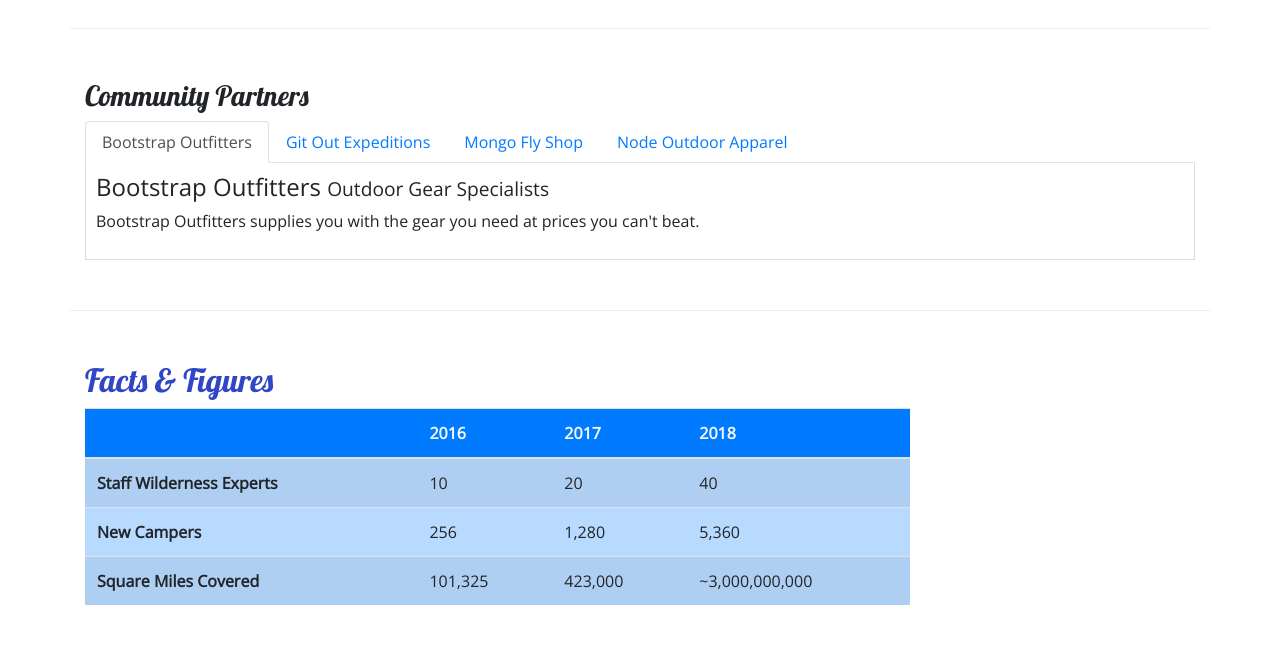
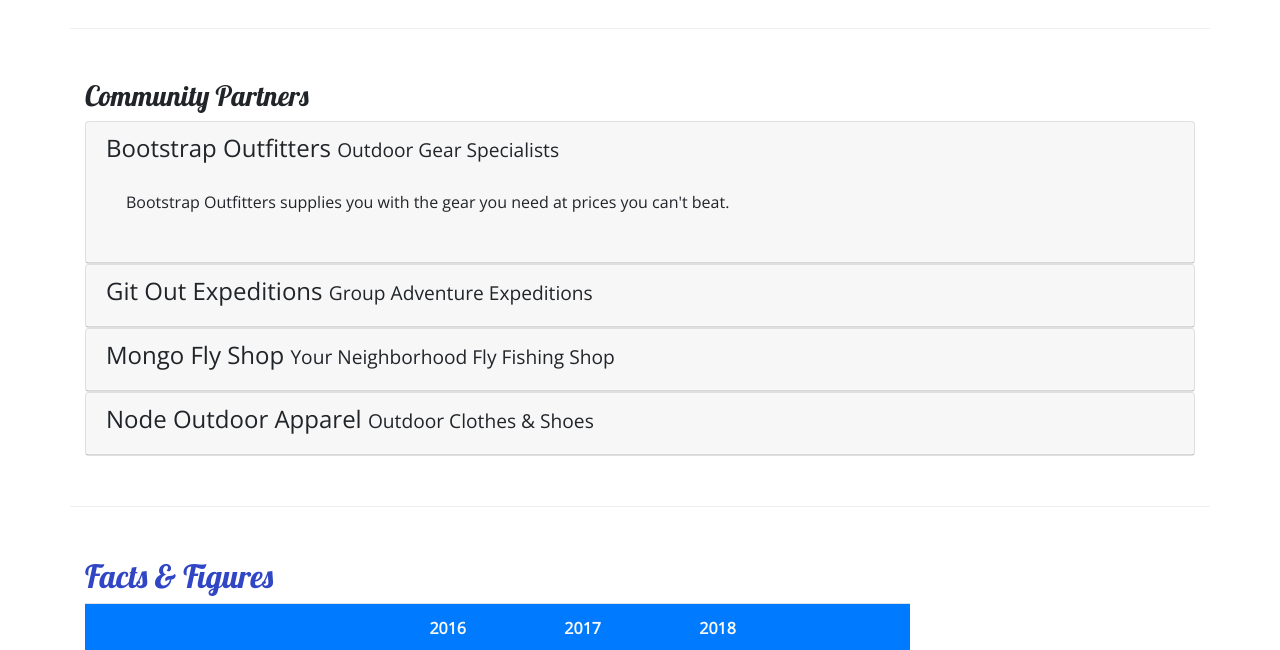
Before and after one commit to eamckinney/nucampsite, a website: page aboutus.html in a window 1280 px wide. Shown: the part 800-1450 px from the top of the page. Drawn offline with nearby package versions, Linux system fonts and the light colour scheme.

Commit message:
Accordion, Tooltips, Login Modal

```diff
--- a/CSS/styles.css
+++ b/CSS/styles.css
@@ -35,9 +35,3 @@ header h2 {
 .navbar {
     background-color: #901CAD
 }
-
-.tab-content {
-    border: 1px solid #DDD;
-    border-top: none;
-    padding: 10px;
-}
--- a/aboutus.html
+++ b/aboutus.html
@@ -103,38 +103,64 @@
         <div class="row row-content">
             <div class="col">
                 <h3>Community Partners</h3>
-                <ul class="nav nav-tabs">
-                    <li class="nav-item">
-                        <a class="nav-link active" href="#bootstrap" role="tab" data-toggle="tab">Bootstrap Outfitters</a>
-                    </li>
-                    <li class="nav-item">
-                        <a class="nav-link" href="#git" role="tab" data-toggle="tab">Git Out Expeditions</a>
-                    </li>
-                    <li class="nav-item">
-                        <a class="nav-link" href="#mongo" role="tab" data-toggle="tab">Mongo Fly Shop</a>
-                    </li>
-                    <li class="nav-item">
-                        <a class="nav-link" href="#node" role="tab" data-toggle="tab">Node Outdoor Apparel</a>
-                    </li>
-                </ul>
 
-                <div class="tab-content">
 
-                    <div role="tabpanel" class="tab-pane fade show active" id="bootstrap">
-                        <h4>Bootstrap Outfitters <small>Outdoor Gear Specialists</small></h4>
-                        <p class="d-none d-sm-block">Bootstrap Outfitters supplies you with the gear you need at prices you can't beat.</p>
+                <div id="accordion">
+                    <div class="card">
+                        <div role="tab" class="card-header">
+                            <h4>
+                                <a data-toggle="collapse" data-target="#bootstrap">
+                                    Bootstrap Outfitters <small>Outdoor Gear Specialists</small>
+                                </a>
+                            </h4>
+                            <div class="collapse show" id="bootstrap" data-parent="#accordion">
+                                <div class="card-body">
+                                    <p class="d-none d-sm-block">Bootstrap Outfitters supplies you with the gear you need at prices you can't beat.</p>
+                                </div>
+                            </div>
+                        </div>
                     </div>
-                    <div role="tabpanel" class="tab-pane fade" id="git">
-                        <h4>Git Out Expeditions <small>Group Adventure Expeditions</small></h4>
-                        <p class="d-none d-sm-block">Join Git Out Expeditions to explore new horizons with a group of other adventurers!</p>
+                    <div class="card">
+                        <div role="tab" class="card-header">
+                            <h4>
+                                <a class="collapsed" data-toggle="collapse" data-target="#git">
+                                    Git Out Expeditions <small>Group Adventure Expeditions</small>
+                                </a>
+                            </h4>
+                            <div class="collapse" id="git" data-parent="#accordion">
+                                <div class="card-body">
+                                    <p class="d-none d-sm-block">Join Git Out Expeditions to explore new horizons with a group of other adventurers!</p>
+                               </div>
+                            </div>
+                        </div>
                     </div>
-                    <div role="tabpanel" class="tab-pane fade" id="mongo">
-                        <h4>Mongo Fly Shop <small>Your Neighborhood Fly Fishing Shop.</small></h4>
-                        <p class="d-none d-sm-block">Need a new fishing pole, a tacklebox, or flies of all kinds? Stop by Mongo Fly Shop.</p>
+                    <div class="card">
+                       <div role="tab" class="card-header">
+                            <h4>
+                                <a class="collapsed" data-toggle="collapse" data-target="#mongo">
+                                    Mongo Fly Shop <small>Your Neighborhood Fly Fishing Shop</small>
+                                </a>
+                            </h4>
+                            <div class="collapse" id="mongo" data-parent="#accordion">
+                                <div class="card-body">
+                                    <p class="d-none d-sm-block">Need a new fishing pole, a tacklebox, or flies of all kinds? Stop by Mongo Fly Shop.</p>
+                                </div>
+                            </div>
+                        </div>
                     </div>
-                    <div role="tabpanel" class="tab-pane fade" id="node">
-                        <h4>Node Outdoor Apparel <small>Outdoor Clothes & Shoes</small></h4>
-                        <p class="d-none d-sm-block">From polar fleeces to swimsuits, hiking boots to waders, a visit to Node will be sure to get you covered.</p>
+                    <div class="card">
+                        <div role="tab" class="card-header">
+                            <h4>
+                                <a class="collapsed" data-toggle="collapse" data-target="#node">
+                                    Node Outdoor Apparel <small>Outdoor Clothes & Shoes</small>
+                                </a>
+                            </h4>
+                            <div class="collapse" id="node" data-parent="#accordion">
+                                <div class="card-body">
+                                    <p class="d-none d-sm-block">From polar fleeces to swimsuits, hiking boots to waders, a visit to Node will be sure to get you covered.</p>
+                                </div>
+                            </div>
+                        </div>
                     </div>
 
                 </div>
```
Also changed, not shown: index.html (+47 -1 lines).
